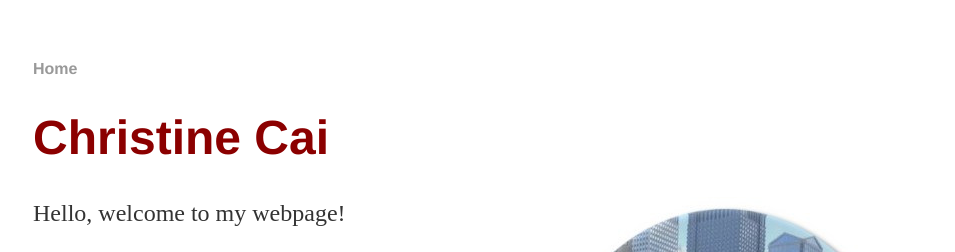
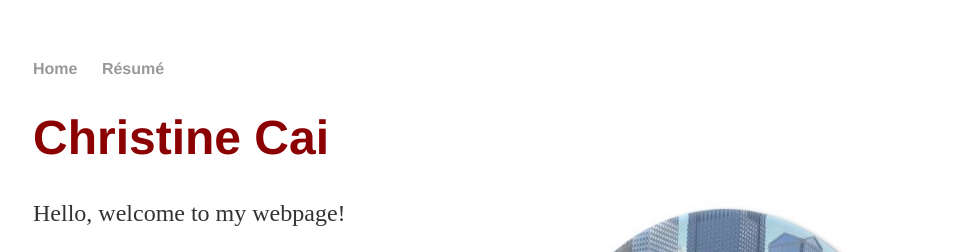
Before and after one commit to christinecai/christinecai.github.io, a Jekyll site: the page built from index.html, in a window 1280 px wide. Shown: the top 252 px of the page, without its empty margins (159-1114 px from the left). Built offline with Jekyll 4.4.1, drawn with Linux system fonts in a browser that asks for light colours.

Commit message:
Update default.html

```diff
--- a/_layouts/default.html
+++ b/_layouts/default.html
@@ -9,6 +9,7 @@
 		<nav>
     		<ul>
         		<li><a href="/">Home</a></li>
+			<li><a href="/resume/resume_website.pdf">Résumé</a></li>
     		</ul>
 		</nav>
 		<div class="container">
```
